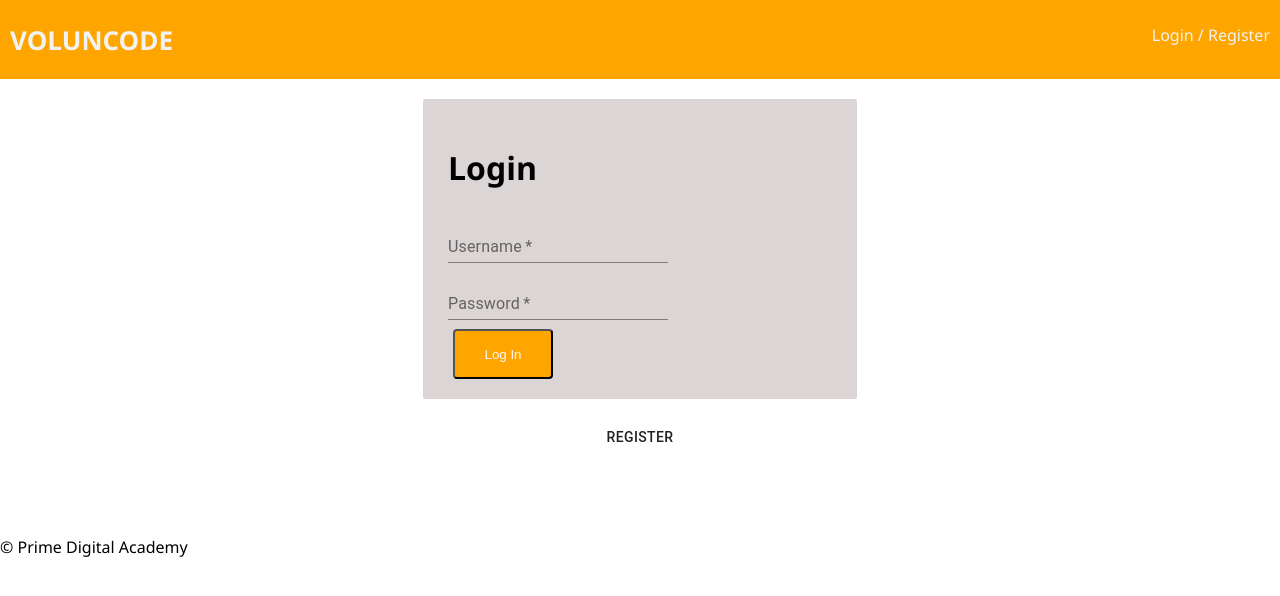
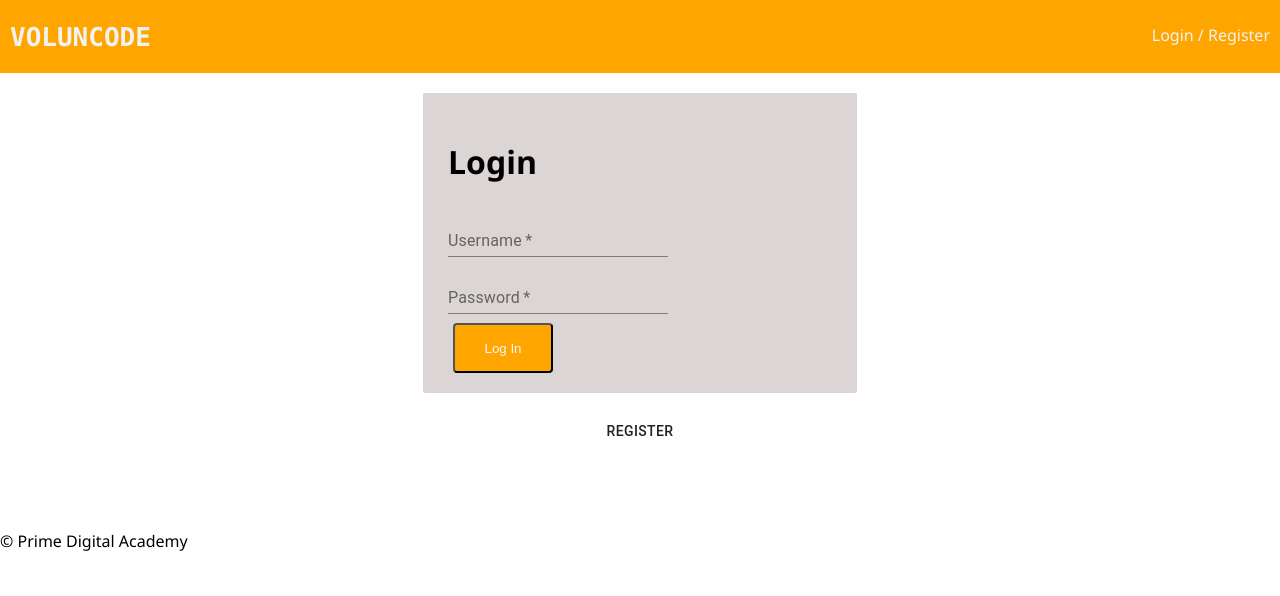
Before and after one commit to jessicaheggem/prime-solo-project-voluncode, a React app: page /#/home in a window 1280 px wide. Built offline with nearby package versions, Linux system fonts and the light colour scheme; no server answers.

Commit message:
changed voluncode nav font

```diff
--- a/src/components/App/App.css
+++ b/src/components/App/App.css
@@ -1,5 +1,7 @@
 body {
     font-family: 'Segoe UI', Tahoma, Geneva, Verdana, sans-serif;
+    /* font-family: "Lucida Console", Monaco, monospace; */
+
     margin: 0px;
 }
 
--- a/src/components/Nav/Nav.css
+++ b/src/components/Nav/Nav.css
@@ -4,6 +4,7 @@
     display: inline-block;
     color: #f2f2f2;
     padding-left: 10px;
+    font-family: "Lucida Console", Monaco, monospace;
 }
 
 .nav {
@@ -25,6 +26,7 @@
   border:none;
   cursor: pointer;
   outline:0;
+
 }
 
 .nav-link:hover {
```
